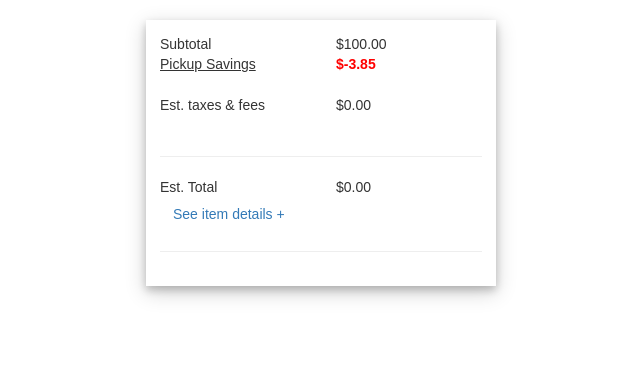
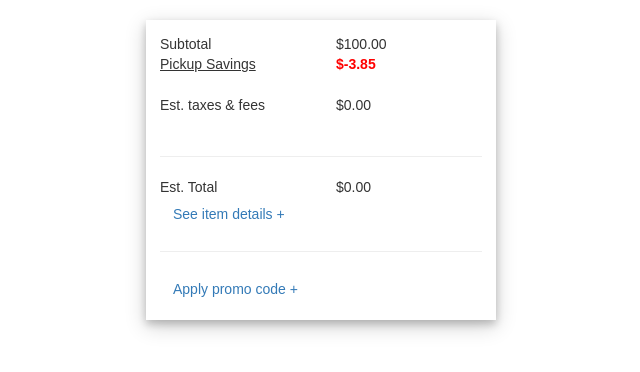
Before and after one commit to ZEvans1/react-shopping-summary, a React (Create React App) app: page / in a window 1280 px wide. Shown: the top 372 px of the page, without its empty margins (319-959 px from the left). Built offline with nearby package versions, Linux system fonts and the light colour scheme.

Commit message:
Add promo code toggle.

```diff
--- a/src/App.js
+++ b/src/App.js
@@ -5,6 +5,7 @@ import Pickupsavings from './components/Pickupsavings/Pickupsavings';
 import Taxesfees from './components/Taxesfees/Taxesfees';
 import Estimatedtotal from './components/Estimatedtotal/Estimatedtotal';
 import Itemdetails from './components/Itemdetails/Itemdetails';
+import Promocode from './components/Promocode/Promocode';
 import './App.css';
 
 class App extends Component {
@@ -30,6 +31,7 @@ class App extends Component {
           <Estimatedtotal price={this.state.estimatedTotal.toFixed(2)}/>
           <Itemdetails price={this.state.estimatedTotal.toFixed(2)}/>
           <hr/>
+          <Promocode/>
         </Grid>
       </div>
     );
--- /dev/null
+++ b/src/components/Promocode/Promocode.js
@@ -0,0 +1,30 @@
+import React, { Component } from 'react';
+import { Button, Collapse, Well, Form, Row, Col, FormGroup, ControlLabel, FormControl } from 'react-bootstrap';
+
+class Promocode extends Component {
+  constructor(props) {
+    super(props);
+
+    this.state = {
+      open: false,
+      value: ''
+    }
+  }
+
+  render() {
+    return(
+      <div>
+        <Button
+          className="promo-code-button"
+          bsStyle="link"
+          onClick={() => this.setState({open: !this.state.open})}>
+        {this.state.open === false ? `Apply ` : `Hide `}
+        promo code
+        {this.state.open === false ? ` +` : ` -`}
+        </Button>
+      </div>
+    )
+  }
+}
+
+export default Promocode;
```
